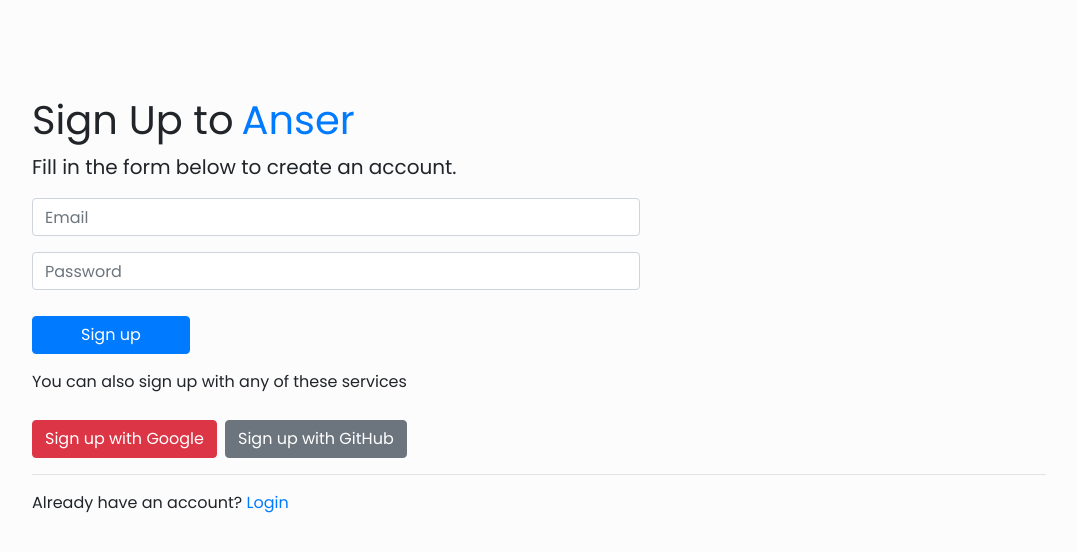
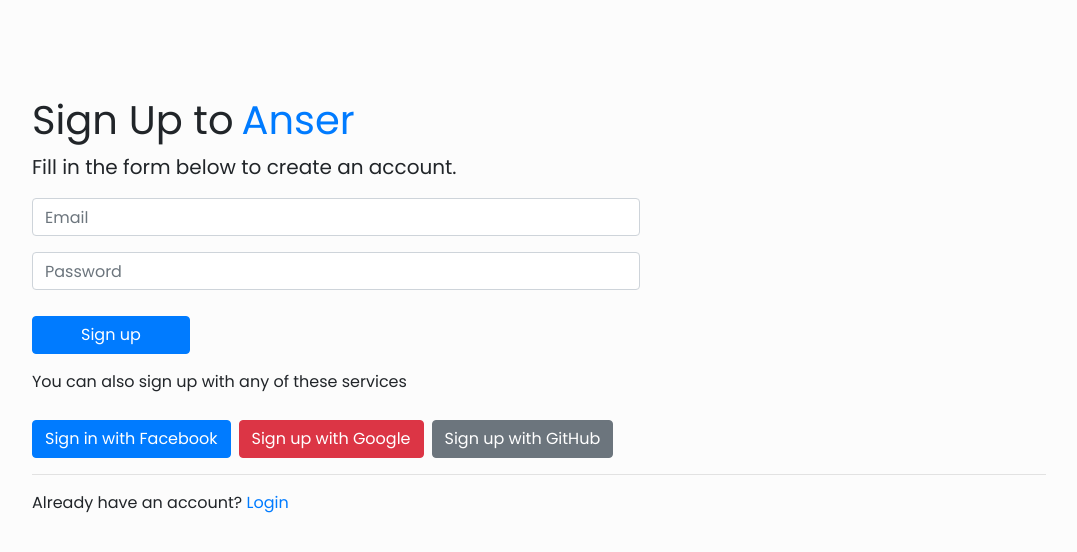
Before and after one commit to dder725/Anser, a React (Create React App) app in the folder anser/: page /signup in a window 1280 px wide. Shown: the top 552 px of the page, without its empty margins (101-1178 px from the left). Built offline with nearby package versions, Linux system fonts and the light colour scheme; no server answers.

Commit message:
Add Facebook sign up (forgot to update it lol)

```diff
--- a/anser/src/pages/Signup.js
+++ b/anser/src/pages/Signup.js
@@ -1,6 +1,6 @@
 import React, { Component } from 'react';
 import { Link } from 'react-router-dom';
-import { signup, signInWithGoogle, signInWithGitHub } from "../helpers/auth";
+import { signup, signInWithGoogle, signInWithGitHub, signInWithFacebook } from "../helpers/auth";
 
 export default class SignUp extends Component {
 
@@ -15,6 +15,7 @@
     this.handleSubmit = this.handleSubmit.bind(this);
     this.googleSignIn = this.googleSignIn.bind(this);
     this.githubSignIn = this.githubSignIn.bind(this);
+    this.facebookSignIn = this.facebookSignIn.bind(this);
   }
 
   handleChange(event) {
@@ -49,7 +50,13 @@
       this.setState({ error: error.message });
     }
   }
-
+  async facebookSignIn() {
+    try {
+      await signInWithFacebook();
+    } catch(error) {
+      this.setState({error: error.message })
+    }
+  }
   render() {
     return (
       <div className="container">
@@ -70,6 +77,9 @@
             <button className="btn btn-primary px-5" type="submit">Sign up</button>
           </div>
           <p>You can also sign up with any of these services</p>
+          <button className="btn btn-primary mr-2" type="button" onClick={this.facebookSignIn}>
+            Sign in with Facebook
+          </button>
           <button className="btn btn-danger mr-2" type="button" onClick={this.googleSignIn}>
             Sign up with Google
           </button>
```
